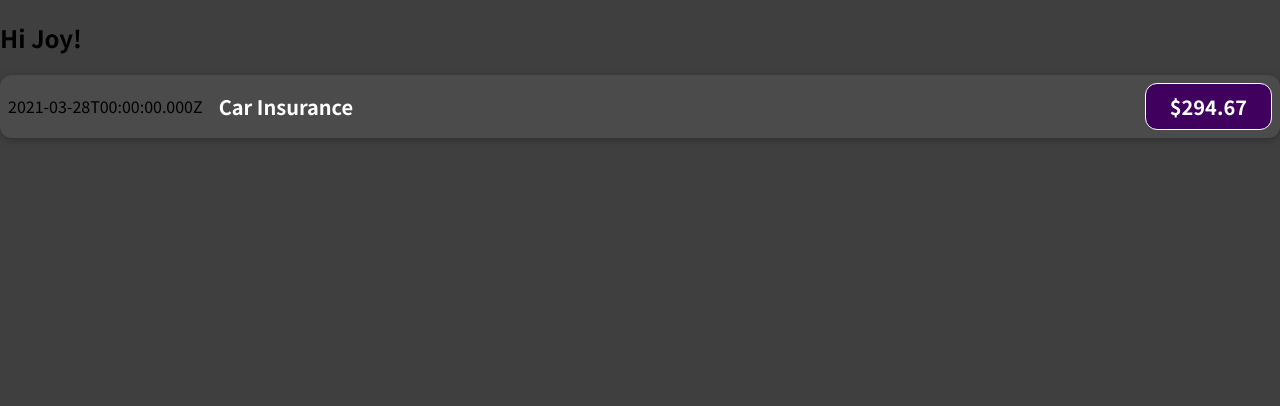
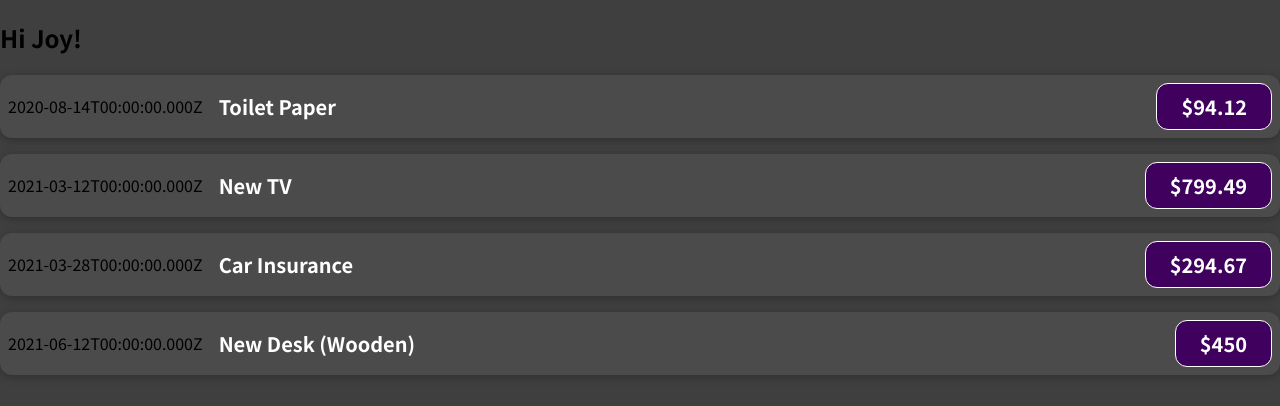
Before and after one commit to Wakarende/expense-tracker, a JavaScript app: page / in a window 1280 px wide. Shown: the top 406 px of the page. Built offline with nearby package versions, Linux system fonts and the light colour scheme.

Commit message:
create first custom component

```diff
--- a/src/App.js
+++ b/src/App.js
@@ -1,10 +1,52 @@
 import ExpenseItem from "./components/ExpenseItem";
 
 function App() {
+  const expenses = [
+    {
+      id: 'e1',
+      title: 'Toilet Paper',
+      amount: 94.12,
+      date: new Date(2020, 7, 14),
+    },
+    { id: 'e2', title: 'New TV', amount: 799.49, date: new Date(2021, 2, 12) },
+    {
+      id: 'e3',
+      title: 'Car Insurance',
+      amount: 294.67,
+      date: new Date(2021, 2, 28),
+    },
+    {
+      id: 'e4',
+      title: 'New Desk (Wooden)',
+      amount: 450,
+      date: new Date(2021, 5, 12),
+    },
+  ];
+
+
   return (
     <div>
       <h2>Hi Joy!</h2>
-      <ExpenseItem></ExpenseItem>
+      <ExpenseItem
+      title={expenses[0].title}
+      amount={expenses[0].amount}
+      date={expenses[0].date}>
+      </ExpenseItem>
+      <ExpenseItem
+      title={expenses[1].title}
+      amount={expenses[1].amount}
+      date={expenses[1].date}>
+      </ExpenseItem>
+      <ExpenseItem
+      title={expenses[2].title}
+      amount={expenses[2].amount}
+      date={expenses[2].date}>
+      </ExpenseItem>
+       <ExpenseItem
+      title={expenses[3].title}
+      amount={expenses[3].amount}
+      date={expenses[3].date}>
+      </ExpenseItem>
     </div>
   );
 }
--- a/src/components/ExpenseItem.js
+++ b/src/components/ExpenseItem.js
@@ -1,15 +1,12 @@
 import './ExpenseItem.css';
 
-function ExpenseItem() {
-  const expenseDate = new Date(2021, 2, 28);
-  const expenseTitle = 'Car Insurance';
-  const expenseAmount = 294.67;
+function ExpenseItem(props) {
   return (
   <div className='expense-item'>
-      <div>{expenseDate.toISOString()}</div>
+      <div>{props.date.toISOString()}</div>
     <div className='expense-item__description'>
-      <h2>{expenseTitle}</h2>
-      <div className='expense-item__price'>${expenseAmount}</div>
+      <h2>{props.title}</h2>
+      <div className='expense-item__price'>${props.amount}</div>
     </div>
   </div>
   )
```
Also changed, not shown: src/components/ExpenseItem.css (line endings or trailing spaces).
